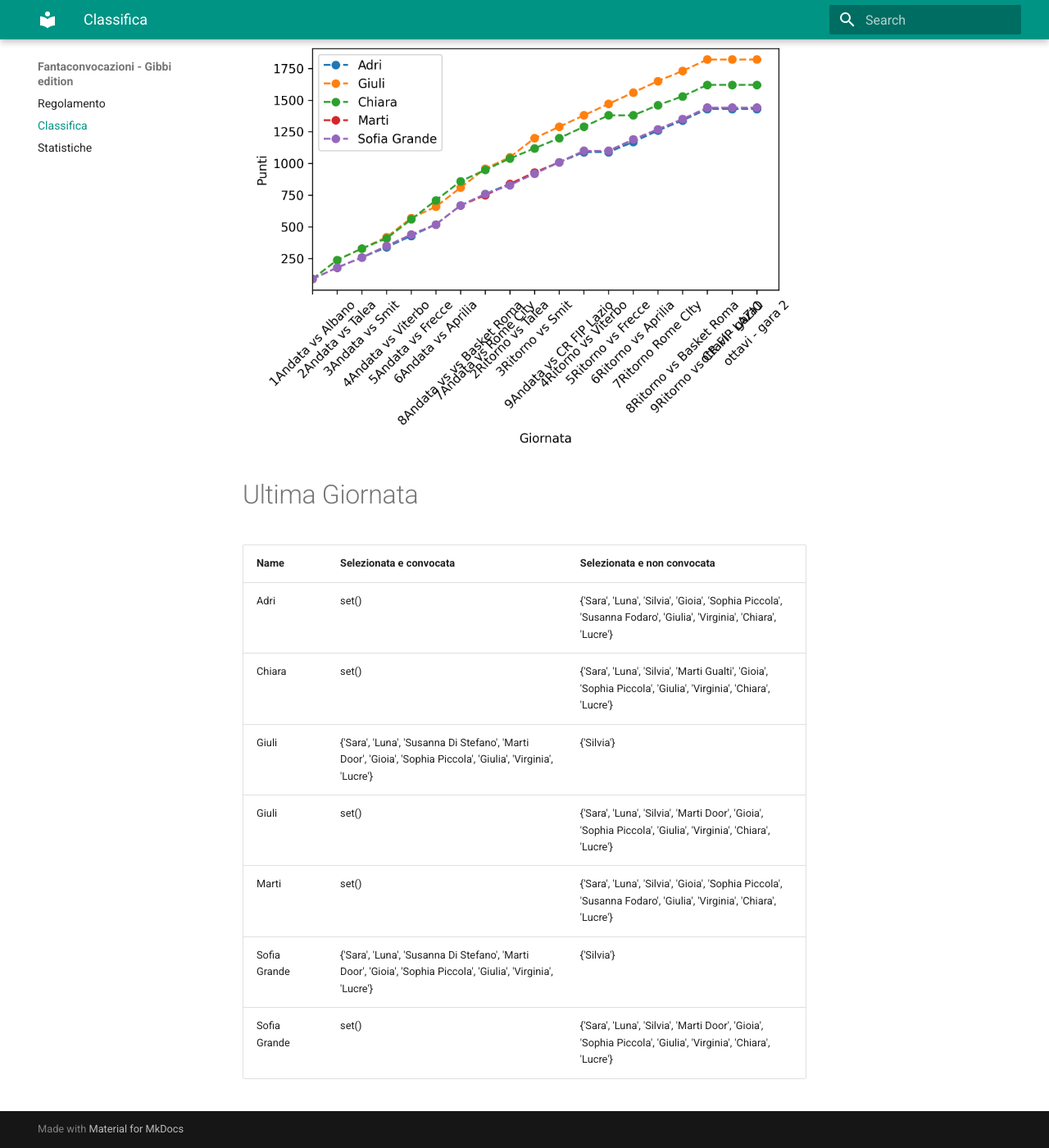
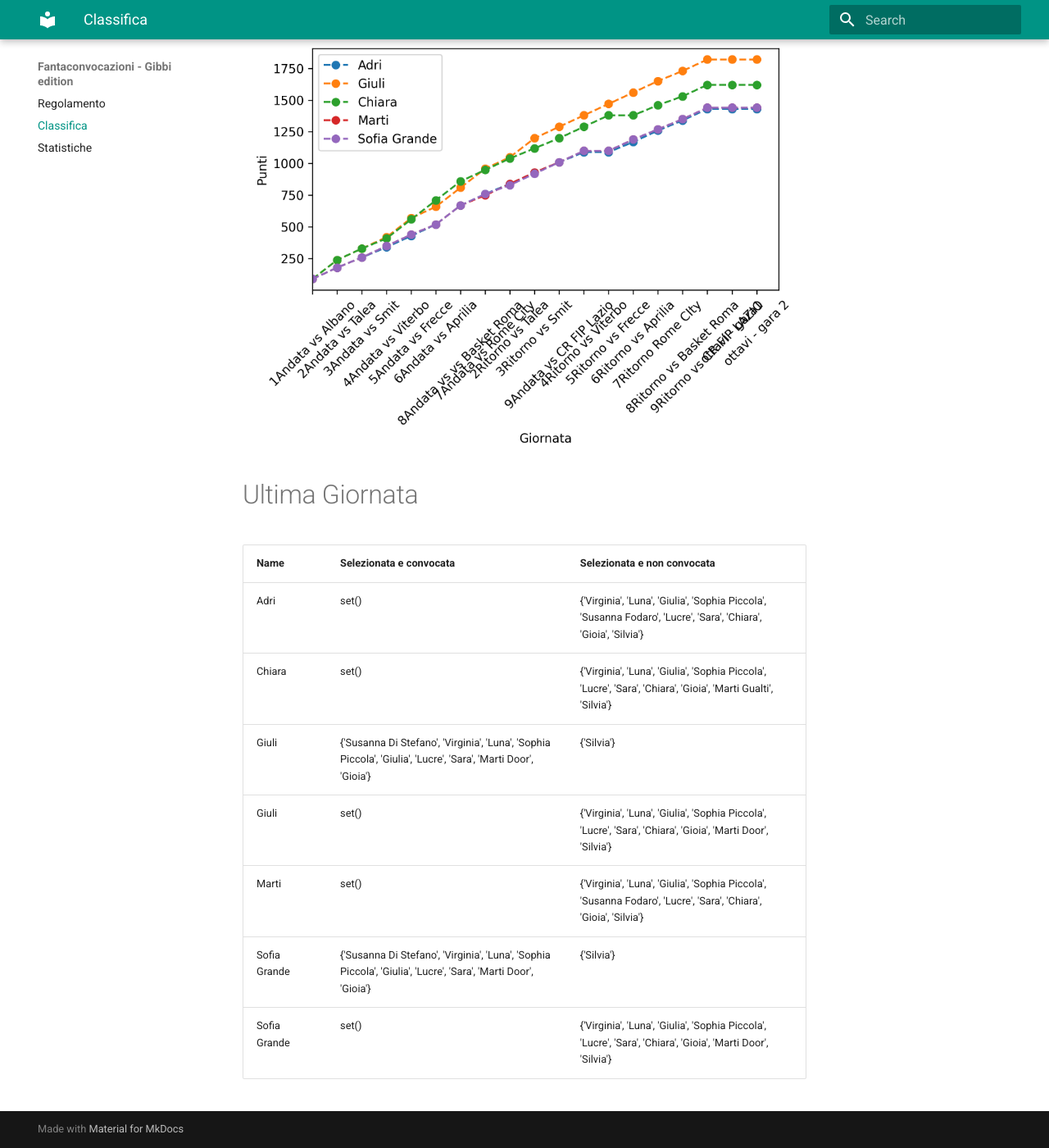
Before and after one commit to martinig94/fantagibbi, an MkDocs documentation site: the page built from docs/Classifica.md, in a window 1280 px wide and 1400 px high, scrolled down 565 px. Shown: the whole window at 82% size. Built offline with MkDocs 1.6.1 and Material for MkDocs 9.7.7, drawn with Linux system fonts in a browser that asks for light colours.

Commit message:
Auto-update from main.py

```diff
--- a/docs/Classifica.md
+++ b/docs/Classifica.md
@@ -18,11 +18,11 @@
 <!-- START_TABLE CORRECT -->
 | Name         | Selezionata e convocata                                                                                        | Selezionata e non convocata                                                                                      |
 |:-------------|:---------------------------------------------------------------------------------------------------------------|:-----------------------------------------------------------------------------------------------------------------|
-| Adri         | set()                                                                                                          | {'Sara', 'Luna', 'Silvia', 'Gioia', 'Sophia Piccola', 'Susanna Fodaro', 'Giulia', 'Virginia', 'Chiara', 'Lucre'} |
-| Chiara       | set()                                                                                                          | {'Sara', 'Luna', 'Silvia', 'Marti Gualti', 'Gioia', 'Sophia Piccola', 'Giulia', 'Virginia', 'Chiara', 'Lucre'}   |
-| Giuli        | {'Sara', 'Luna', 'Susanna Di Stefano', 'Marti Door', 'Gioia', 'Sophia Piccola', 'Giulia', 'Virginia', 'Lucre'} | {'Silvia'}                                                                                                       |
-| Giuli        | set()                                                                                                          | {'Sara', 'Luna', 'Silvia', 'Marti Door', 'Gioia', 'Sophia Piccola', 'Giulia', 'Virginia', 'Chiara', 'Lucre'}     |
-| Marti        | set()                                                                                                          | {'Sara', 'Luna', 'Silvia', 'Gioia', 'Sophia Piccola', 'Susanna Fodaro', 'Giulia', 'Virginia', 'Chiara', 'Lucre'} |
-| Sofia Grande | {'Sara', 'Luna', 'Susanna Di Stefano', 'Marti Door', 'Gioia', 'Sophia Piccola', 'Giulia', 'Virginia', 'Lucre'} | {'Silvia'}                                                                                                       |
-| Sofia Grande | set()                                                                                                          | {'Sara', 'Luna', 'Silvia', 'Marti Door', 'Gioia', 'Sophia Piccola', 'Giulia', 'Virginia', 'Chiara', 'Lucre'}     |
+| Adri         | set()                                                                                                          | {'Virginia', 'Luna', 'Giulia', 'Sophia Piccola', 'Susanna Fodaro', 'Lucre', 'Sara', 'Chiara', 'Gioia', 'Silvia'} |
+| Chiara       | set()                                                                                                          | {'Virginia', 'Luna', 'Giulia', 'Sophia Piccola', 'Lucre', 'Sara', 'Chiara', 'Gioia', 'Marti Gualti', 'Silvia'}   |
+| Giuli        | {'Susanna Di Stefano', 'Virginia', 'Luna', 'Sophia Piccola', 'Giulia', 'Lucre', 'Sara', 'Marti Door', 'Gioia'} | {'Silvia'}                                                                                                       |
+| Giuli        | set()                                                                                                          | {'Virginia', 'Luna', 'Giulia', 'Sophia Piccola', 'Lucre', 'Sara', 'Chiara', 'Gioia', 'Marti Door', 'Silvia'}     |
+| Marti        | set()                                                                                                          | {'Virginia', 'Luna', 'Giulia', 'Sophia Piccola', 'Susanna Fodaro', 'Lucre', 'Sara', 'Chiara', 'Gioia', 'Silvia'} |
+| Sofia Grande | {'Susanna Di Stefano', 'Virginia', 'Luna', 'Sophia Piccola', 'Giulia', 'Lucre', 'Sara', 'Marti Door', 'Gioia'} | {'Silvia'}                                                                                                       |
+| Sofia Grande | set()                                                                                                          | {'Virginia', 'Luna', 'Giulia', 'Sophia Piccola', 'Lucre', 'Sara', 'Chiara', 'Gioia', 'Marti Door', 'Silvia'}     |
 <!-- END_TABLE CORRECT -->
```
